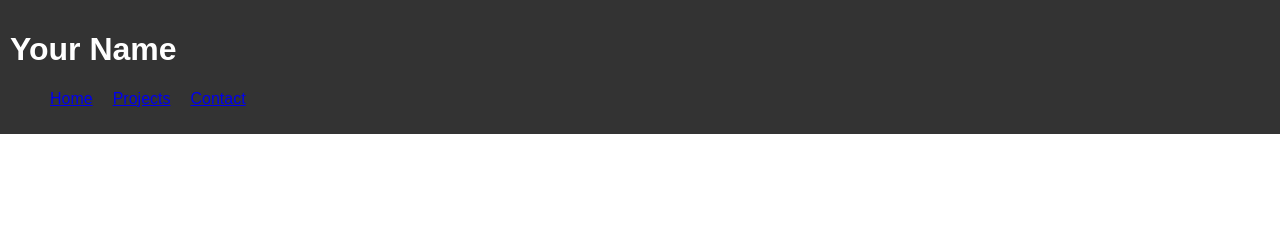
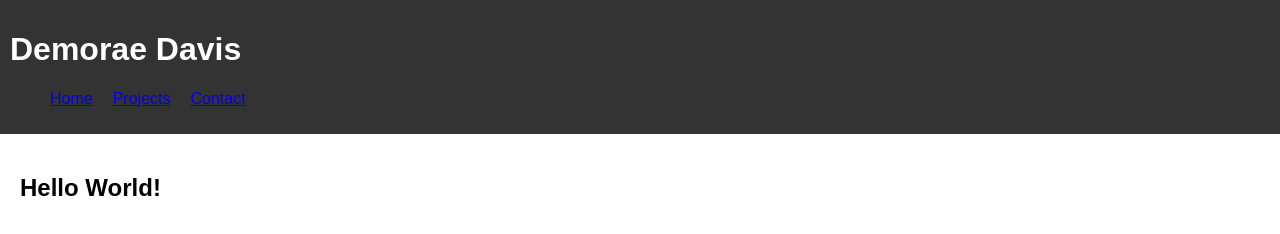
Before and after one commit to Demorae/portfolio-website, a plain HTML site: page index.html in a window 1280 px wide. Drawn offline with Linux system fonts and the light colour scheme.

Commit message:
added name and title

```diff
--- a/index.html
+++ b/index.html
@@ -8,7 +8,7 @@
 </head>
 <body>
     <header>
-        <h1>Your Name</h1>
+        <h1>Demorae Davis</h1>
         <nav>
             <ul>
                 <li><a href="index.html">Home</a></li>
@@ -20,6 +20,7 @@
 
     <section id="main-content">
         <!-- Your main content goes here -->
+        <h1>Hello World!</h1>
     </section>
 
     <script src="script.js"></script>
```
